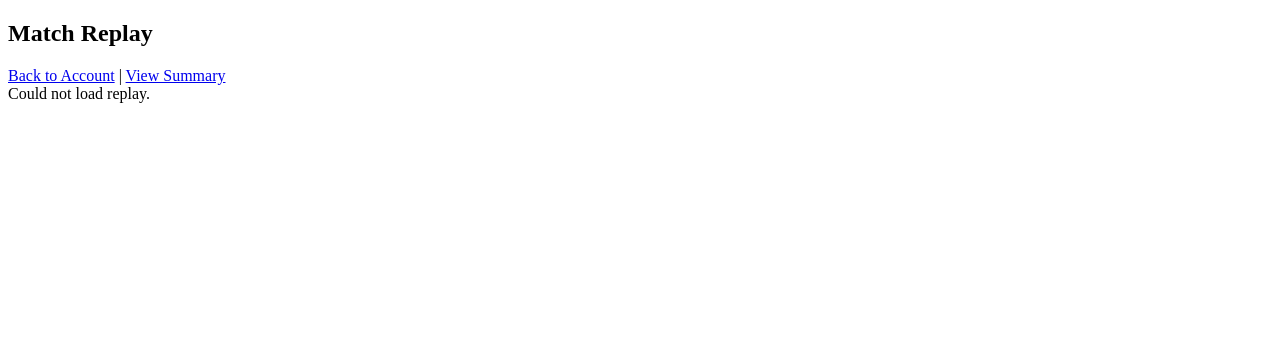
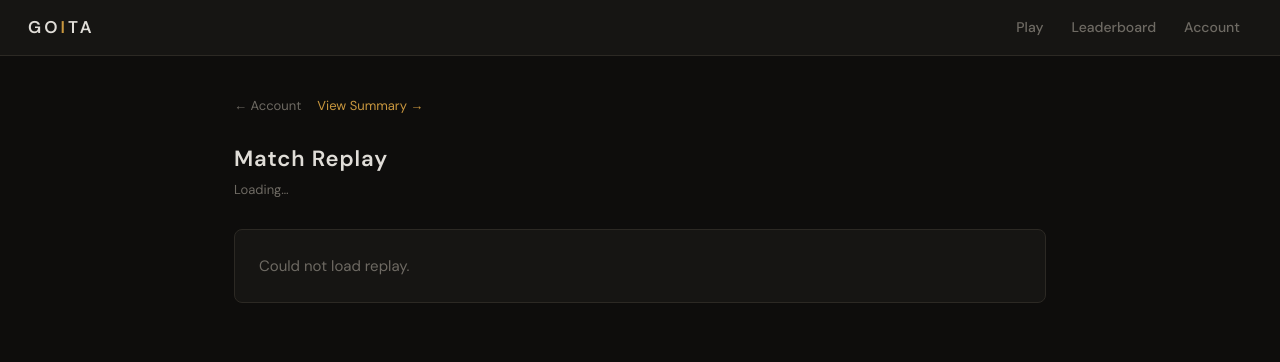
Before and after one commit to odorouschip/database_project, a Flask app: page /match/1/replay in a window 1280 px wide. Shown: the top 362 px of the page. Run offline with Flask 3, Linux system fonts and the light colour scheme; the visitor is signed in with stand-in values (Sample User, id 1).

Commit message:
styled replay page

```diff
--- a/templates/replay.html
+++ b/templates/replay.html
@@ -1,94 +1,130 @@
 <!DOCTYPE html>
-<html>
+<html lang="en">
 <head>
-    <title>Match Replay</title>
+  <meta charset="UTF-8">
+  <meta name="viewport" content="width=device-width, initial-scale=1.0">
+  <title>Goita — Replay</title>
+  <link rel="stylesheet" href="{{ url_for('static', filename='style.css') }}">
 </head>
 <body>
-    <h2>Match Replay</h2>
-    <a href="/account">Back to Account</a>
-    | <a href="/match/{{ game_id }}/summary">View Summary</a>
+  <nav class="nav">
+    <a class="nav-logo" href="/matchmaking">GO<span>I</span>TA</a>
+    <div class="nav-links">
+      <a href="/matchmaking">Play</a>
+      <a href="/leaderboard">Leaderboard</a>
+      <a href="/account">Account</a>
+    </div>
+  </nav>
 
-    <div id="replay" data-game-id="{{ game_id }}">Loading...</div>
+  <div class="page" id="replay" data-game-id="{{ game_id }}">
+
+    <div style="margin-bottom:24px; font-size:13px; color:var(--muted); display:flex; gap:16px; flex-wrap:wrap;">
+      <a href="/account" style="color:var(--muted); text-decoration:none;">← Account</a>
+      <a id="summaryLink" href="#" style="color:var(--accent); text-decoration:none;">View Summary →</a>
+    </div>
+
+    <div class="page-title" style="margin-bottom:4px;">Match Replay</div>
+    <div class="page-sub" id="gameSubtitle">Loading…</div>
+
+    <div id="replayContent">
+      <div class="card" style="color:var(--muted); font-size:13px;">Loading replay…</div>
+    </div>
+  </div>
 
   <script>
     const gameId = document.getElementById("replay").dataset.gameId;
-        let replayData = null;
+    document.getElementById("summaryLink").href = "/match/" + gameId + "/summary";
+
+    let replayData   = null;
     let currentIndex = 0;
+
+    // Persist position across refreshes
+    const storageKey = "replay_pos_" + gameId;
 
     async function loadReplay() {
       const res = await fetch("/api/match/" + gameId + "/replay");
-            const div = document.getElementById("replay");
+      const container = document.getElementById("replayContent");
 
       if (!res.ok) {
-                div.innerText = "Could not load replay.";
+        container.innerHTML = '<div class="card" style="color:var(--muted);">Could not load replay.</div>';
         return;
       }
 
       replayData = await res.json();
+      document.getElementById("gameSubtitle").innerText =
+        "Game #" + replayData.game.game_id + "  ·  " + replayData.game.status;
 
       if (replayData.moves.length === 0) {
-                div.innerHTML =
-                    "<p>Game #" + replayData.game.game_id + "</p>" +
-                    "<p>No moves recorded for this match.</p>" +
-                    "<button onclick='exportJSON()'>Export JSON</button>";
+        container.innerHTML = `<div class="card" style="color:var(--muted); font-size:13px;">
+          No moves recorded for this match.
+          <button class="btn btn-ghost btn-sm" style="margin-top:16px;" onclick="exportJSON()">Export JSON</button>
+        </div>`;
         return;
       }
 
-            renderControls();
-            renderMove();
+      // Restore saved position
+      const saved = parseInt(localStorage.getItem(storageKey) || "0", 10);
+      currentIndex = (saved >= 0 && saved < replayData.moves.length) ? saved : 0;
+
+      renderReplay();
     }
 
-        function renderControls() {
-            const div = document.getElementById("replay");
-            div.innerHTML =
-                "<p>Game #" + replayData.game.game_id +
-                " &nbsp; Status: " + replayData.game.status + "</p>" +
-                "<p id='moveCounter'></p>" +
-                "<div id='moveDisplay'></div>" +
-                "<button onclick='prevMove()'>Previous</button> " +
-                "<button onclick='nextMove()'>Next</button> " +
-                "<button onclick='exportJSON()'>Export JSON</button>";
-        }
+    function renderReplay() {
+      const total = replayData.moves.length;
+      const mv    = replayData.moves[currentIndex];
 
-        function renderMove() {
-            const mv = replayData.moves[currentIndex];
-            const total = replayData.moves.length;
+      localStorage.setItem(storageKey, currentIndex);
 
-            document.getElementById("moveCounter").innerText =
-                "Move " + (currentIndex + 1) + " of " + total;
+      const tiles = mv.tiles.map(function(t) {
+        return `<div class="tile-chip">${t.tile_name} <span class="text-muted">${t.score}pt</span></div>`;
+      }).join("");
 
-            const tiles = mv.tiles
-                .map(function (t) { return t.tile_name + " (" + t.score + ")"; })
-                .join(", ");
+      // Build round/move progress bar segments
+      const barPct = ((currentIndex + 1) / total * 100).toFixed(1);
 
-            document.getElementById("moveDisplay").innerHTML =
-                "<p>Round " + mv.round_number + ", Order " + mv.order_played + "</p>" +
-                "<p>Player: " + mv.username + " (seat " + mv.seat_position + ")</p>" +
-                "<p>Tiles played: " + tiles + "</p>";
+      document.getElementById("replayContent").innerHTML = `
+        <div class="card" style="margin-bottom:14px;">
+          <div class="move-nav">
+            <button class="btn btn-ghost btn-sm" onclick="prevMove()" ${currentIndex === 0 ? "disabled" : ""}>← Prev</button>
+            <div class="move-counter">Move ${currentIndex + 1} of ${total}</div>
+            <button class="btn btn-ghost btn-sm" onclick="nextMove()" ${currentIndex === total - 1 ? "disabled" : ""}>Next →</button>
+            <button class="btn btn-ghost btn-sm" onclick="exportJSON()">Export JSON</button>
+          </div>
+          <!-- progress bar -->
+          <div style="height:3px; background:var(--border); border-radius:2px; margin-bottom:20px;">
+            <div style="height:100%; width:${barPct}%; background:var(--accent); border-radius:2px; transition:width 0.2s;"></div>
+          </div>
+
+          <div style="display:grid; grid-template-columns:120px 1fr; gap:10px 20px; font-size:14px; margin-bottom:16px;">
+            <span class="text-muted">Round</span>   <span>${mv.round_number}</span>
+            <span class="text-muted">Order</span>   <span>${mv.order_played}</span>
+            <span class="text-muted">Player</span>  <span style="font-weight:500;">${mv.username} <span class="text-muted small">(seat ${mv.seat_position})</span></span>
+          </div>
+
+          <div class="text-muted small" style="margin-bottom:8px; font-weight:500; text-transform:uppercase; letter-spacing:0.08em;">Tiles Played</div>
+          <div class="tile-list">${tiles || '<span class="text-muted small">No tiles</span>'}</div>
+        </div>`;
     }
 
     function nextMove() {
-            if (currentIndex < replayData.moves.length - 1) {
-                currentIndex++;
-                renderMove();
+      if (currentIndex < replayData.moves.length - 1) { currentIndex++; renderReplay(); }
     }
+    function prevMove() {
+      if (currentIndex > 0) { currentIndex--; renderReplay(); }
     }
 
-        function prevMove() {
-            if (currentIndex > 0) {
-                currentIndex--;
-                renderMove();
-            }
-        }
+    // Keyboard navigation
+    document.addEventListener("keydown", function(e) {
+      if (!replayData) return;
+      if (e.key === "ArrowRight") nextMove();
+      if (e.key === "ArrowLeft")  prevMove();
+    });
 
     function exportJSON() {
-            const dataStr = JSON.stringify(replayData, null, 2);
-            const blob = new Blob([dataStr], { type: "application/json" });
-            const url = URL.createObjectURL(blob);
-            const a = document.createElement("a");
-            a.href = url;
-            a.download = "match_" + gameId + "_replay.json";
-            a.click();
+      const blob = new Blob([JSON.stringify(replayData, null, 2)], { type: "application/json" });
+      const url  = URL.createObjectURL(blob);
+      const a    = document.createElement("a");
+      a.href = url; a.download = "match_" + gameId + "_replay.json"; a.click();
       URL.revokeObjectURL(url);
     }
 
```
Lines whose indentation alone changed are shown as unchanged.
